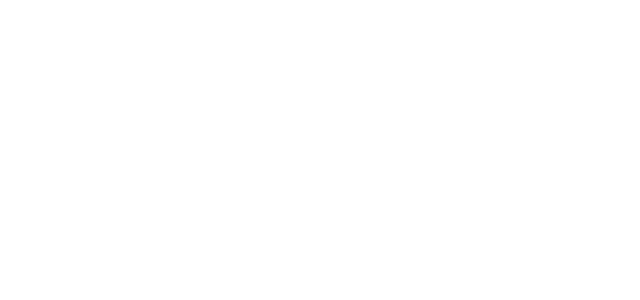
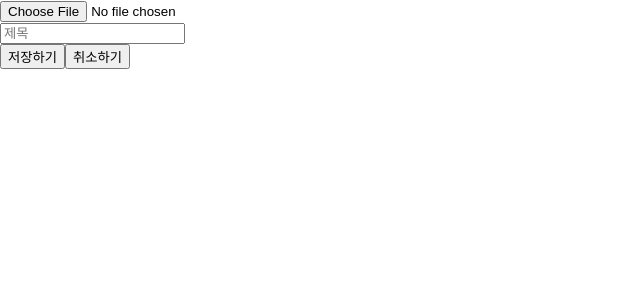
Before and after one commit to ljhyeon/react_Gallery, a React (Create React App) app in the folder gallery/: page /add in a window 1280 px wide. Before the commit this address had no page. Shown: the top 300 px of the page, without its empty margins (0-640 px from the left). Built offline with nearby package versions, Linux system fonts and the light colour scheme.

Commit message:
feat: add pictures using Context API

```diff
--- /dev/null
+++ b/gallery/src/AddPic.js
@@ -0,0 +1,62 @@
+import React, { useState } from 'react';
+import { useNavigate } from 'react-router-dom';
+import { usePhotos } from './PhotoContext';
+
+const AddPic = () => {
+    const [imageSrc, setImageSrc] = useState(null);
+    const [title, setTitle] = useState('');
+    const [date, setDate] = useState(new Date().toLocaleDateString());
+    const navigate = useNavigate();
+    const { addPhoto } = usePhotos();
+
+    const loadFile = (event) => {
+        const file = event.target.files[0];
+        if(file) {
+            const reader = new FileReader();
+
+            reader.onload = (e) => { // 파일을 성공적으로 읽으면 호출되는 콜백 함수
+                setImageSrc(e.target.result);
+            }
+
+            // 파일을 Data URL 형식으로 읽음
+            reader.readAsDataURL(file);
+        }
+    };
+
+    const handleSave = () => {
+        if(title && imageSrc) {
+            addPhoto({ imageSrc, title, date });
+            alert(title + " 저장이 완료되었습니다");
+            navigate('/');
+        }
+        else if (title) {
+            alert("이미지를 선택해주세요")
+        }
+        else if (imageSrc) {
+            alert("제목을 입력해주세요")
+        }
+        else {
+            alert("제목과 이미지를 모두 입력해주세요")
+        }
+    }
+
+    return (
+        <div>
+            <div>
+                <input type="file" accept="image/*" onChange={loadFile} />
+                <div className="image-show" id="image-show">
+                    {imageSrc && <img src={imageSrc} alt="Preview" style={{ maxWidth: '100%', maxHeight: '300px' }} />}
+                </div>
+            </div>
+            <div>
+                <input type="text" placeholder="제목" value={title} onChange={(e) => setTitle(e.target.value)} />
+            </div>
+            <div>
+                <button onClick={handleSave}>저장하기</button>
+                <button onClick={()=>navigate('/')}>취소하기</button>
+            </div>
+        </div>
+    );
+}
+
+export default AddPic;
--- a/gallery/src/App.js
+++ b/gallery/src/App.js
@@ -2,15 +2,20 @@
 import { BrowserRouter as Router, Routes, Route } from 'react-router-dom';
 import Galleries from './Galleries';
 import Info from './Info';
+import AddPic from './AddPic';
+import { PhotoProvider } from './PhotoContext';
 
 const App = () => {
     return (
+        <PhotoProvider>
             <Router>
                 <Routes>
                     <Route path="/" element={<Galleries />} />
                     <Route path="/info" element={<Info />} />
+                    <Route path="add" element={<AddPic />} />
                 </Routes>
             </Router>
+        </PhotoProvider>
     );
 };
 
--- a/gallery/src/Galleries.js
+++ b/gallery/src/Galleries.js
@@ -1,13 +1,12 @@
 import React from 'react';
 import { useNavigate } from 'react-router-dom';
 import './Galleries.css';
-
-import cascais from './images/cascais.jpeg';
-import nice from './images/nice.jpeg';
-import porto from './images/porto.jpeg';
+import { usePhotos } from './PhotoContext';
 
 const Galleries = () => {
     const navigate = useNavigate();
+
+    const { photos } = usePhotos(); // Context에서 photos 가져오기
 
     const handleClick = (image, title, date) => {
         navigate('/info', { state: { image, title, date } });
@@ -15,27 +14,16 @@
 
     return (
         <div>
-            <div className="image-box">
-                <img
-                    src={cascais}
-                    alt="카스카이스"
-                    onClick={() => handleClick(cascais, "카스카이스", "240707")}
-                />
-            </div>
-            <div className="image-box">
-                <img
-                    src={nice}
-                    alt="니스"
-                    onClick={() => handleClick(nice, "니스", "240619")}
-                />
-            </div>
-            <div className="image-box">
-                <img
-                    src={porto}
-                    alt="포르투"
-                    onClick={() => handleClick(porto, "포르투", "240525")}
-                />
-            </div>
+            <button onClick = {()=>navigate('/add')}>사진 추가하기</button>
+            {photos.map((photo, index) => (
+                <div key={index} className="image-box">
+                    <img
+                        src={photo.imageSrc}
+                        alt={photo.title}
+                        onClick={() => handleClick(photo.imageSrc, photo.title, photo.date)}
+                    />
+                </div>
+            ))}
         </div>
     );
 };
--- /dev/null
+++ b/gallery/src/PhotoContext.js
@@ -0,0 +1,25 @@
+import React, { createContext, useContext, useState } from 'react';
+
+// Context 생성
+const PhotoContext = createContext();
+
+// Custom Hook
+export const usePhotos = () => {
+    return useContext(PhotoContext);
+};
+
+// Provider 컴포넌트
+export const PhotoProvider = ({ children }) => {
+    const [photos, setPhotos] = useState([]); // 사진 상태
+
+    // 사진 추가 함수
+    const addPhoto = (photo) => {
+        setPhotos((prevPhotos) => [...prevPhotos, photo]);
+    };
+
+    return (
+        <PhotoContext.Provider value={{ photos, addPhoto }}>
+            {children}
+        </PhotoContext.Provider>
+    );
+};
```
Lines whose indentation alone changed are shown as unchanged.
